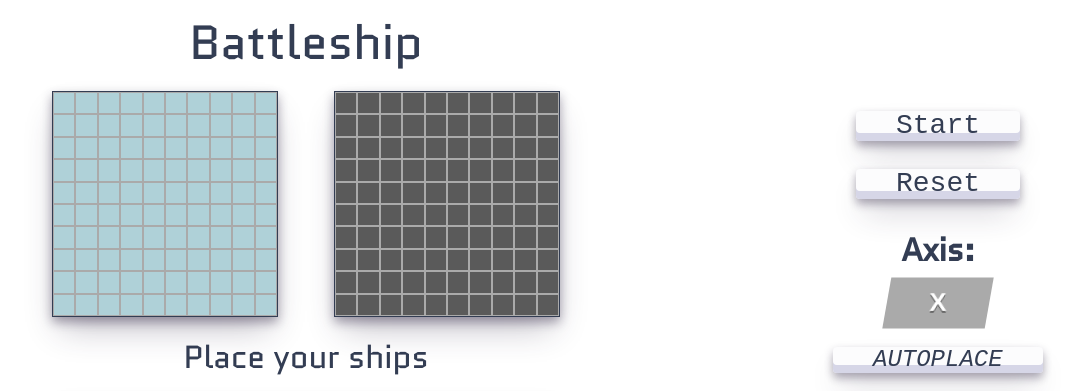
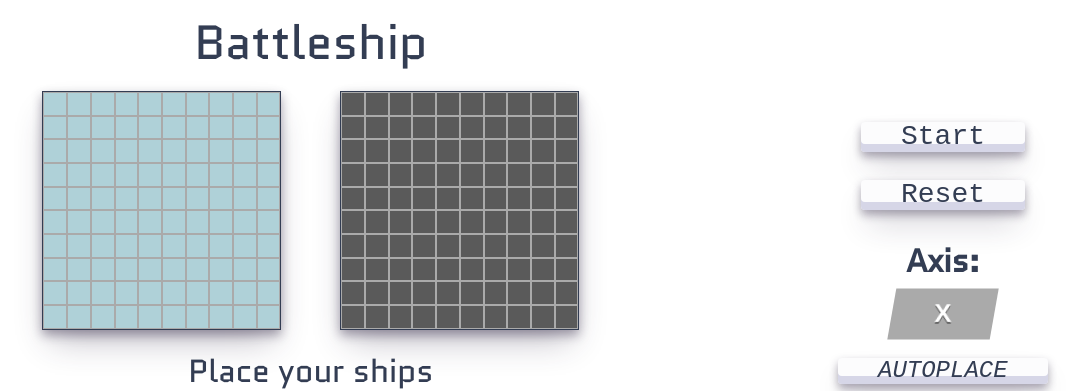
Before and after one commit to WineryDog/battleship, a plain HTML site: page index.html in a window 1280 px wide. Shown: the top 391 px of the page, without its empty margins (137-1221 px from the left). Drawn offline with Linux system fonts and the light colour scheme.

Commit message:
Edit vh units

```diff
--- a/styles.css
+++ b/styles.css
@@ -13,7 +13,7 @@
   --color-8: rgba(251, 202, 52, 1);
   --water: rgba(175, 209, 216, 1);
   --water-miss: rgba(65, 168, 191, 1);
-  --grid-test-size: 17.5vw;
+  --grid-test-size: 18.5vw;
   --grid-gap: calc(var(--grid-test-size) / 4);
   --base-border-size: 0.063rem;
   --base-margin: 1.75vh;
```
